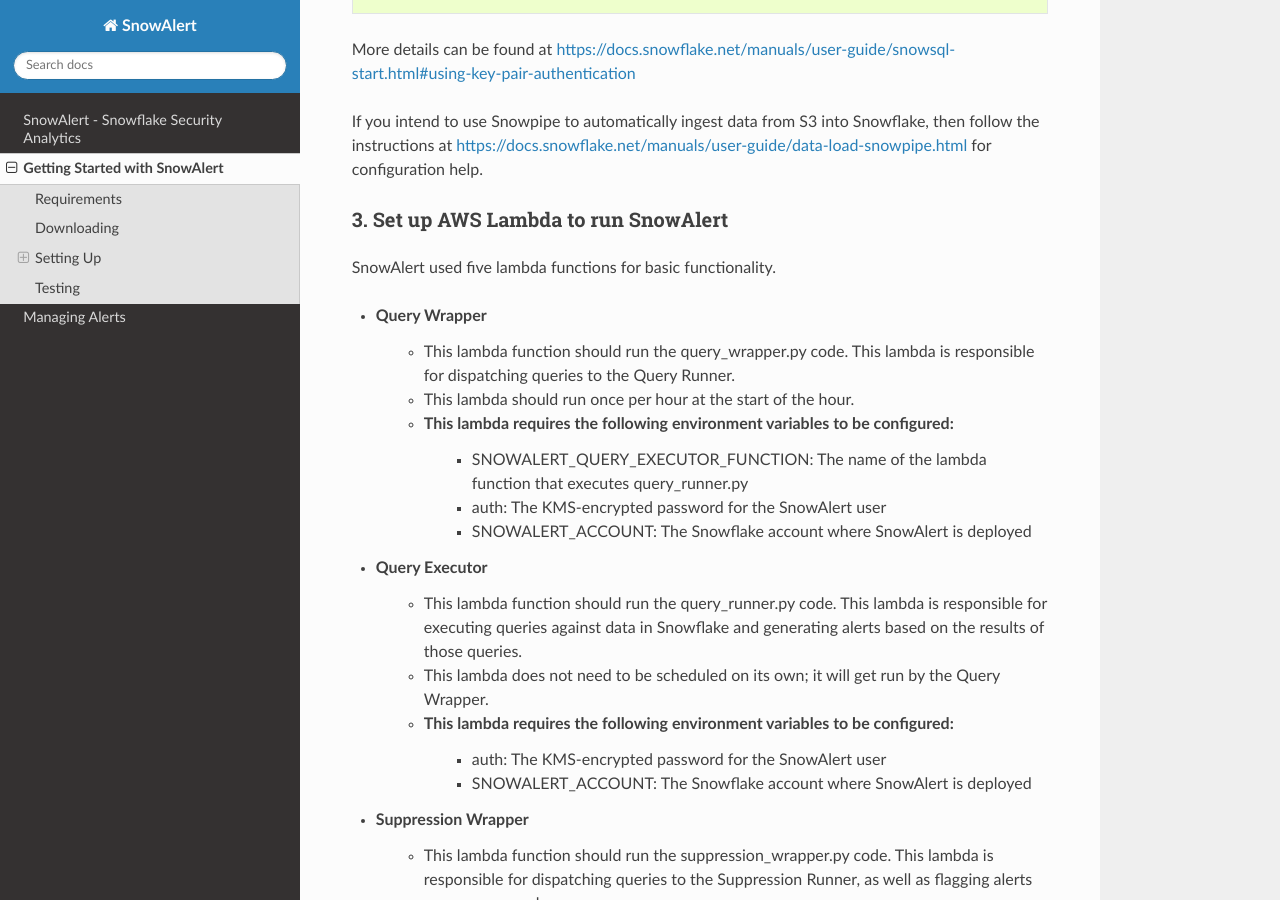
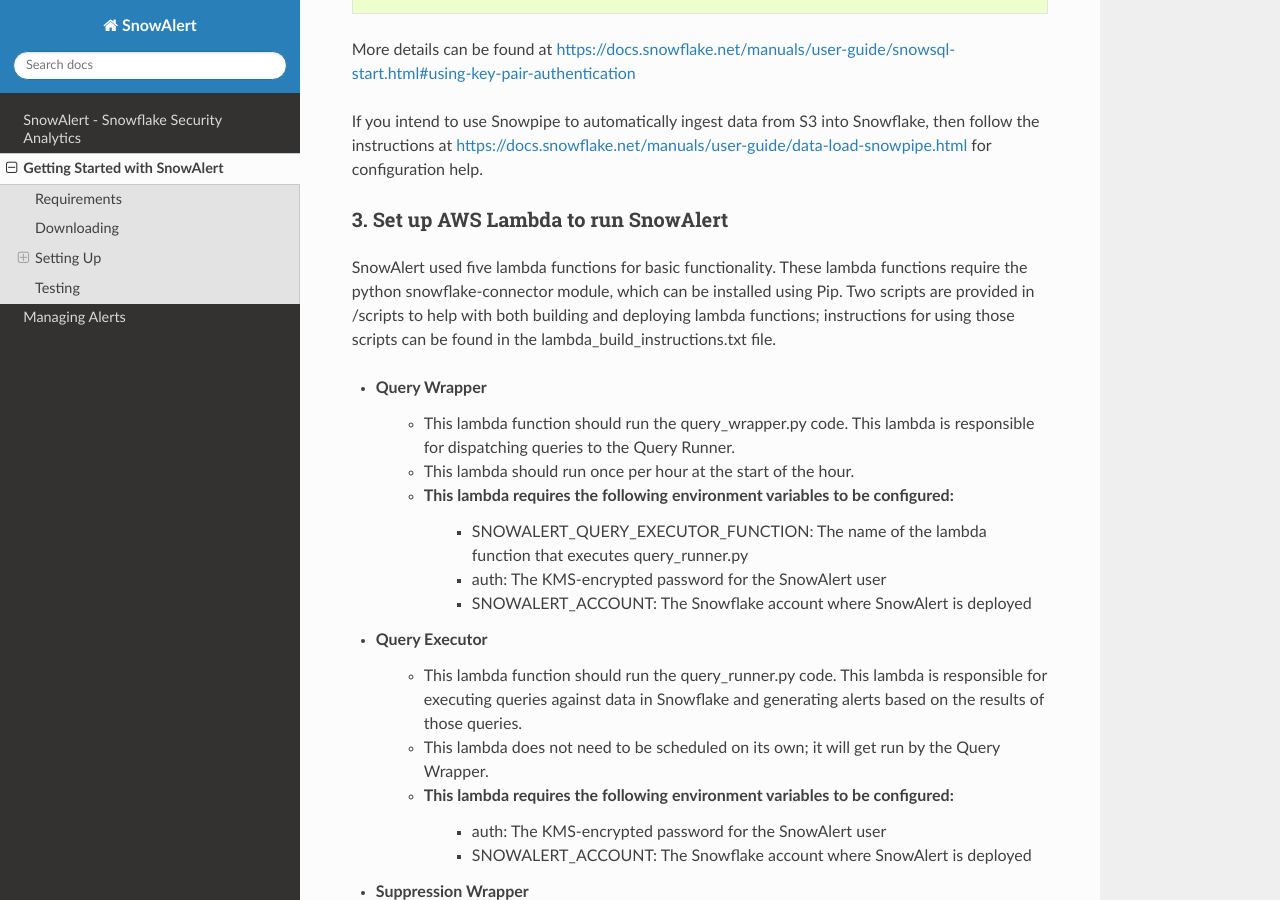
Before and after one commit to snowflakedb/SnowAlert, a Sphinx documentation site: the page built from docs/getting_started.rst, in a window 1280 px wide and 900 px high, scrolled down 2023 px. Built offline with Sphinx 7.4.7 and the Read the Docs theme 2.0.0, drawn with Linux system fonts in a browser that asks for light colours.

Commit message:
Added reference to the lambda build and deploy scripts in the documentation

```diff
--- a/docs/getting_started.rst
+++ b/docs/getting_started.rst
@@ -105,7 +105,7 @@
 
 3. Set up AWS Lambda to run SnowAlert
 ~~~~~~~~~~~~~~~~~~~~~~~~~~~~~~~~~~~~~
-SnowAlert used five lambda functions for basic functionality.
+SnowAlert used five lambda functions for basic functionality. These lambda functions require the python snowflake-connector module, which can be installed using Pip. Two scripts are provided in /scripts to help with both building and deploying lambda functions; instructions for using those scripts can be found in the lambda_build_instructions.txt file.
 
 * Query Wrapper
     * This lambda function should run the query_wrapper.py code. This lambda is responsible for dispatching queries to the Query Runner.
```
